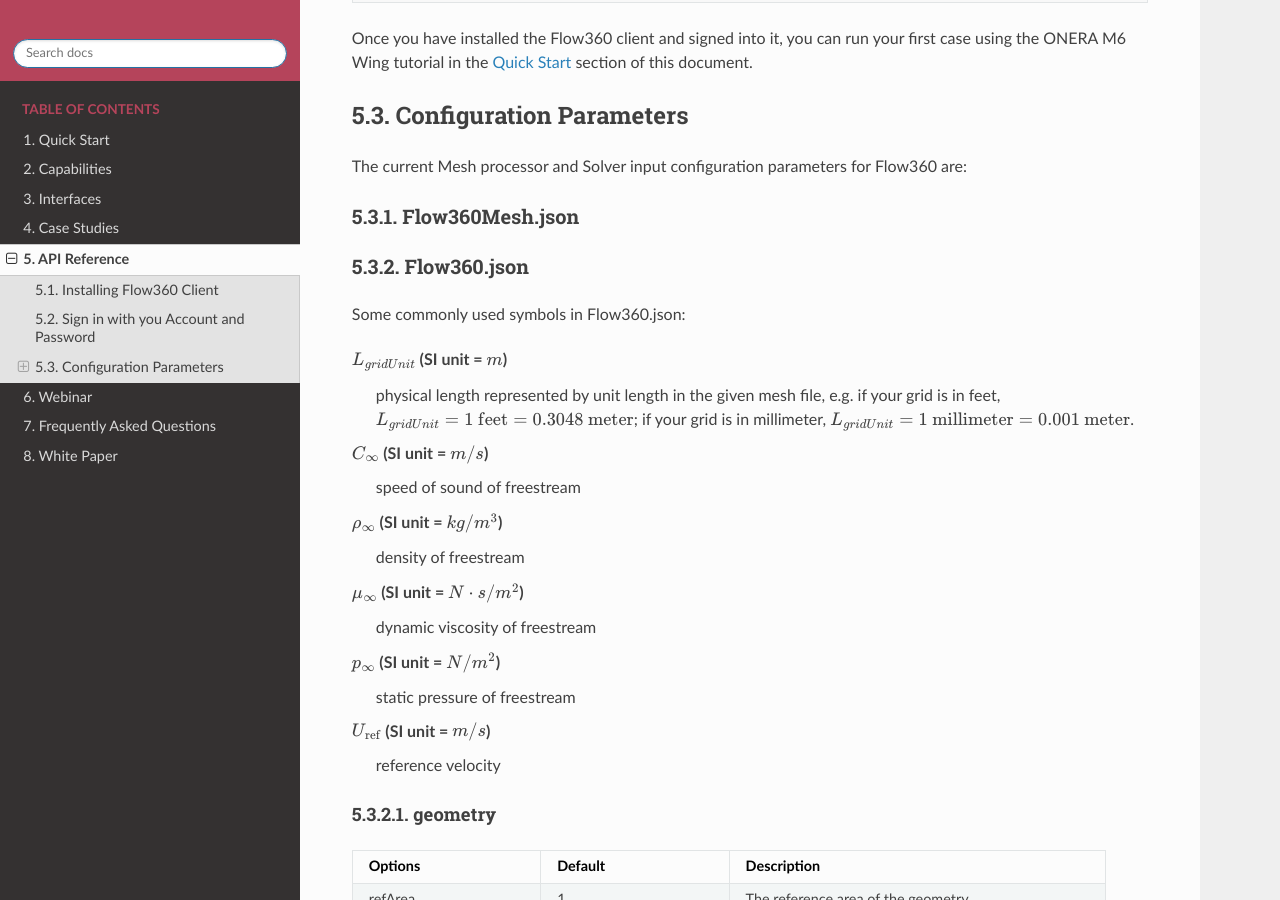
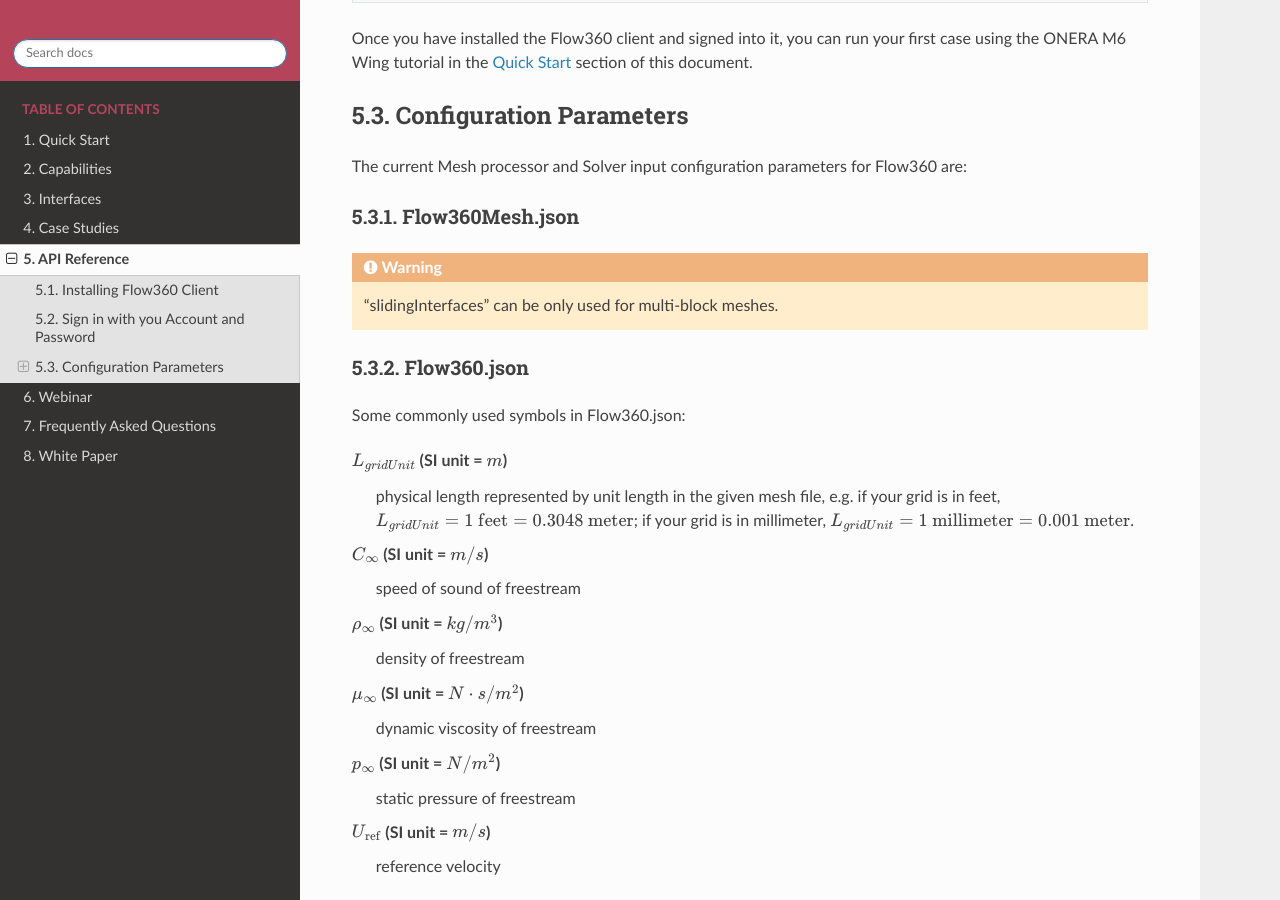
Before and after one commit to flexcompute-readthedocs/Flow360Documentation, a Sphinx documentation site: the page built from docs/source/api.rst, in a window 1280 px wide and 900 px high, scrolled down 582 px. Built offline with Sphinx 7.4.7 and the Read the Docs theme 2.0.0, drawn with Linux system fonts in a browser that asks for light colours.

Commit message:
slidingInterf

```diff
--- a/docs/source/api.rst
+++ b/docs/source/api.rst
@@ -56,6 +56,10 @@
    |                   +-------------------+---------+---------------------------------------------------------------------------------------------------------+
    |                   | centerOfRotation  | []      | center of rotation, e.g. [0,0,0]                                                                        |
    +-------------------+-------------------+---------+---------------------------------------------------------------------------------------------------------+
+
+.. warning::
+
+   "slidingInterfaces" can be only used for multi-block meshes.
 
 .. _Flow360json:
 
```
